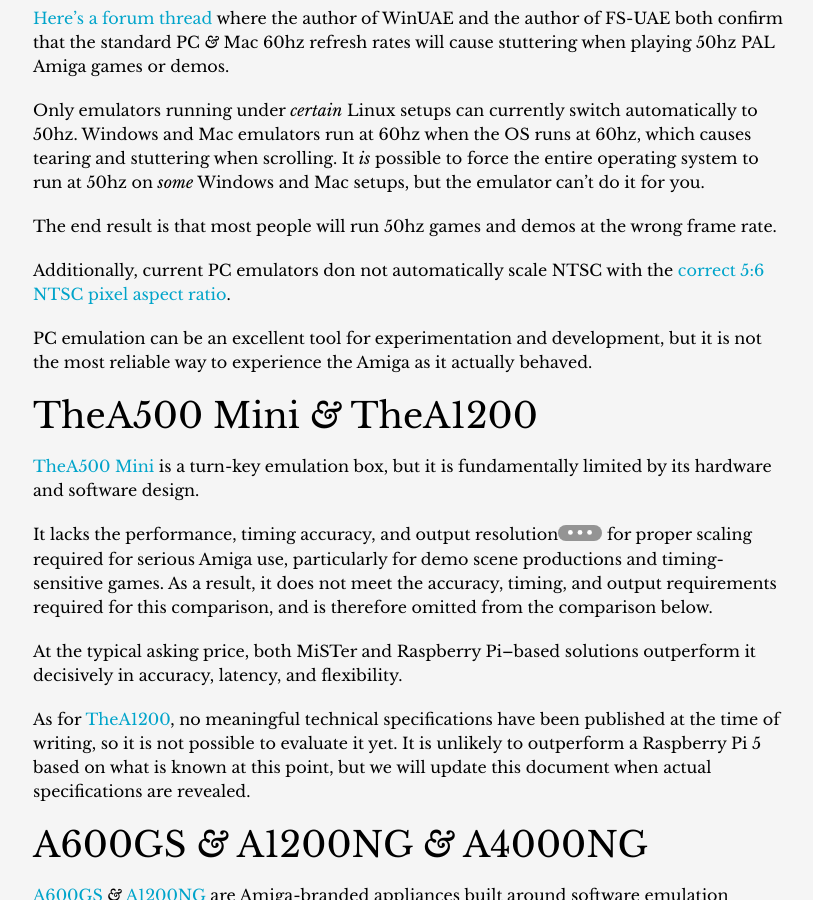
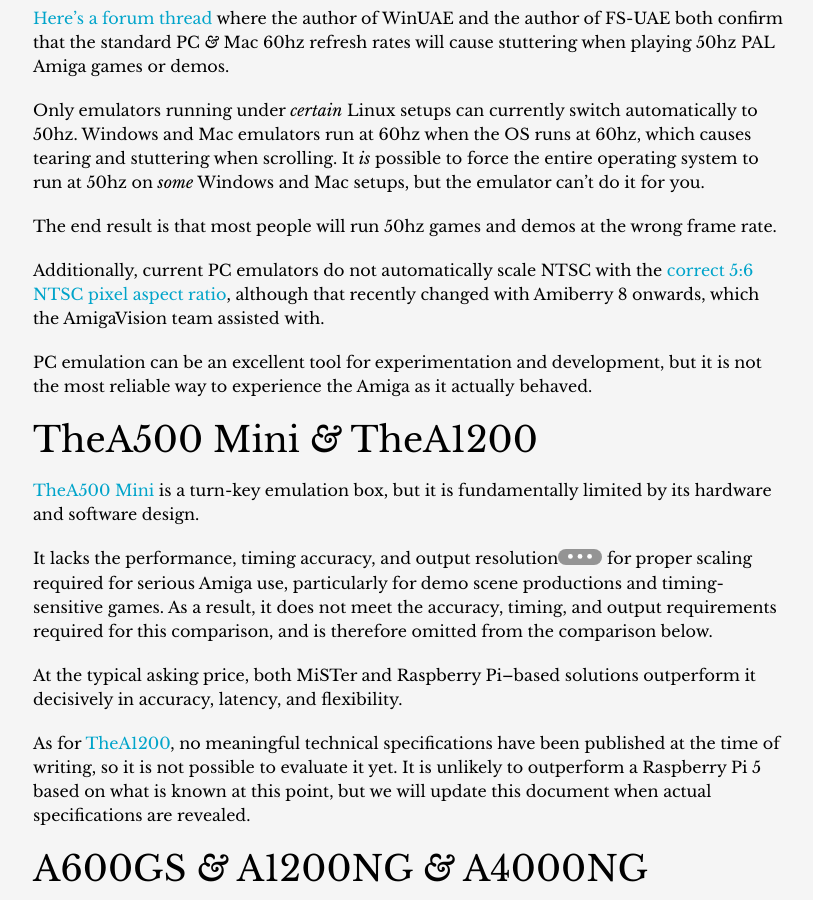
Before and after one commit to amigavision/amigavision.github.io, a Jekyll site: the page built from best.md, in a window 1280 px wide and 900 px high, scrolled down 1236 px. Shown: the whole window, without its empty margins (232-1045 px from the left). Built offline with Jekyll 4.4.1, drawn with Linux system fonts in a browser that asks for light colours.

Commit message:
Clarify + fix typo

```diff
--- a/best.md
+++ b/best.md
@@ -35,7 +35,7 @@
 
 The end result is that most people will run 50hz games and demos at the wrong frame rate.
 
-Additionally, current PC emulators don not automatically scale NTSC with the [correct 5:6 NTSC pixel aspect ratio](/ntsc).
+Additionally, current PC emulators do not automatically scale NTSC with the [correct 5:6 NTSC pixel aspect ratio](/ntsc), although that recently changed with Amiberry 8 onwards, which the AmigaVision team assisted with.
 
 PC emulation can be an excellent tool for experimentation and development, but it is not the most reliable way to experience the Amiga as it actually behaved.
 
```
